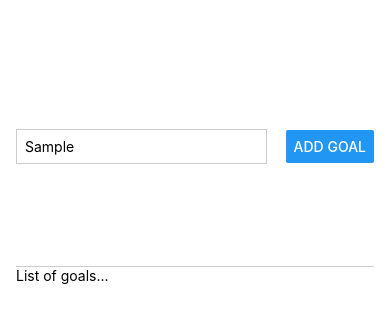
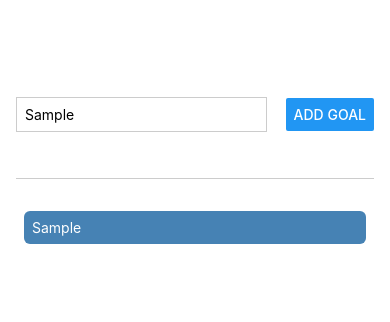
Before and after one commit to JuanK81/react-native-first-app, a React Native app: screen / in a window 390 px wide. Both pictures are taken after typing "Sample" into the empty fields and a click on the button "ADD GOAL". Shown: the top 322 px of the page. Built offline with nearby package versions, Linux system fonts and the light colour scheme.

Commit message:
ScrollView

```diff
--- a/App.js
+++ b/App.js
@@ -1,14 +1,46 @@
-import { StyleSheet, Text, View, TextInput, Button } from 'react-native';
+import { useState } from 'react';
+import {
+  StyleSheet,
+  Text,
+  View,
+  ScrollView,
+  TextInput,
+  Button,
+} from 'react-native';
 
 export default function App() {
+  const [enteredGoalText, setEnteredGoalText] = useState('');
+  const [courseGoals, setCourseGoals] = useState([]);
+
+  const goalInputHandler = (enteredText) => {
+    setEnteredGoalText(enteredText);
+  };
+
+  const addGoalHandler = () => {
+    setCourseGoals((currentCourseGoals) => [
+      ...currentCourseGoals,
+      enteredGoalText,
+    ]);
+  };
+
   return (
     <View style={styles.appContainer}>
       <View style={styles.inputContainer}>
-        <TextInput style={styles.textInput} placeholder="Your course goal!" />
-        <Button title="Add Goal" />
+        <TextInput
+          style={styles.textInput}
+          placeholder="Your course goal!"
+          onChangeText={goalInputHandler}
+        />
+        <Button title="Add Goal" onPress={addGoalHandler} />
       </View>
       <View style={styles.goalsContainer}>
-        <Text>List of goals...</Text>
+        <ScrollView>
+          {courseGoals.map((goal) => (
+            <View key={Math.random()} style={styles.goalItem}>
+              <Text style={styles.goalText}>{goal}</Text>
+            </View>
+          ))}
+        </ScrollView>
       </View>
     </View>
   );
@@ -25,7 +57,7 @@ const styles = StyleSheet.create({
     flexDirection: 'row',
     justifyContent: 'space-between',
     alignItems: 'center',
-    paddingBottom: 24,
+    marginBottom: 24,
     borderBottomWidth: 1,
     borderBottomColor: '#cccccc',
   },
@@ -38,6 +70,16 @@ const styles = StyleSheet.create({
     marginRight: 8,
   },
   goalsContainer: {
-    flex: 3,
-  }
+    flex: 5,
+  },
+  goalItem: {
+    backgroundColor: 'steelblue',
+    margin: 8,
+    padding: 8,
+    borderRadius: 6,
+    justifyContent: 'center',
+  },
+  goalText: {
+    color: '#fff',
+  },
 });
```
